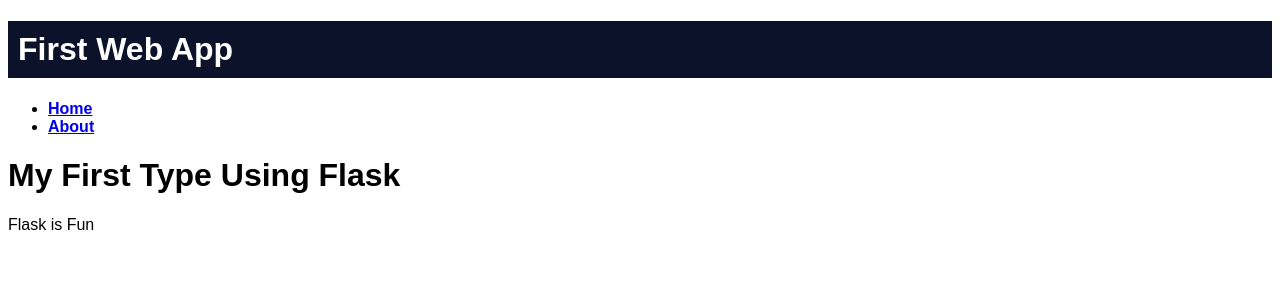
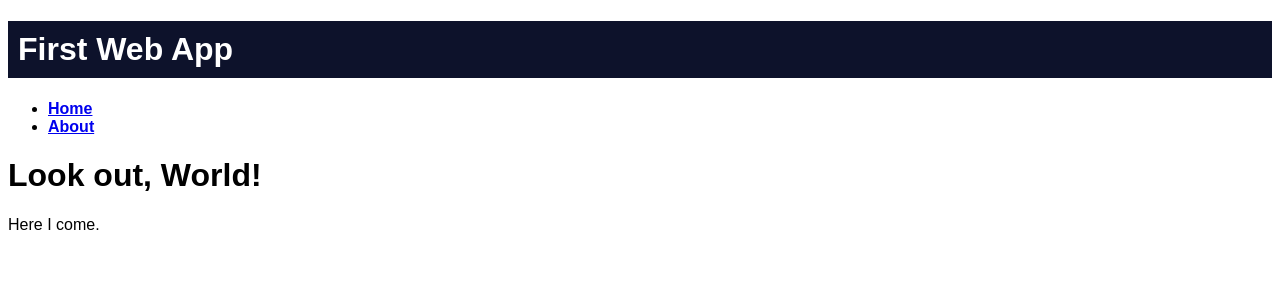
Before and after one commit to onelharrison/basic-flask-app, a Flask app: page / in a window 1280 px wide. Shown: the top 300 px of the page. Run offline with Flask 2, Linux system fonts and the light colour scheme.

Commit message:
Edit src/templates/home.html

```diff
--- a/src/templates/home.html
+++ b/src/templates/home.html
@@ -9,8 +9,8 @@
 
     {% block content %}
 
-    <h1>My First Type Using Flask</h1>
-    <p>Flask is Fun</p>
+    <h1>Look out, World!</h1>
+    <p>Here I come.</p>
 
     {% endblock %}
   </body>
```
